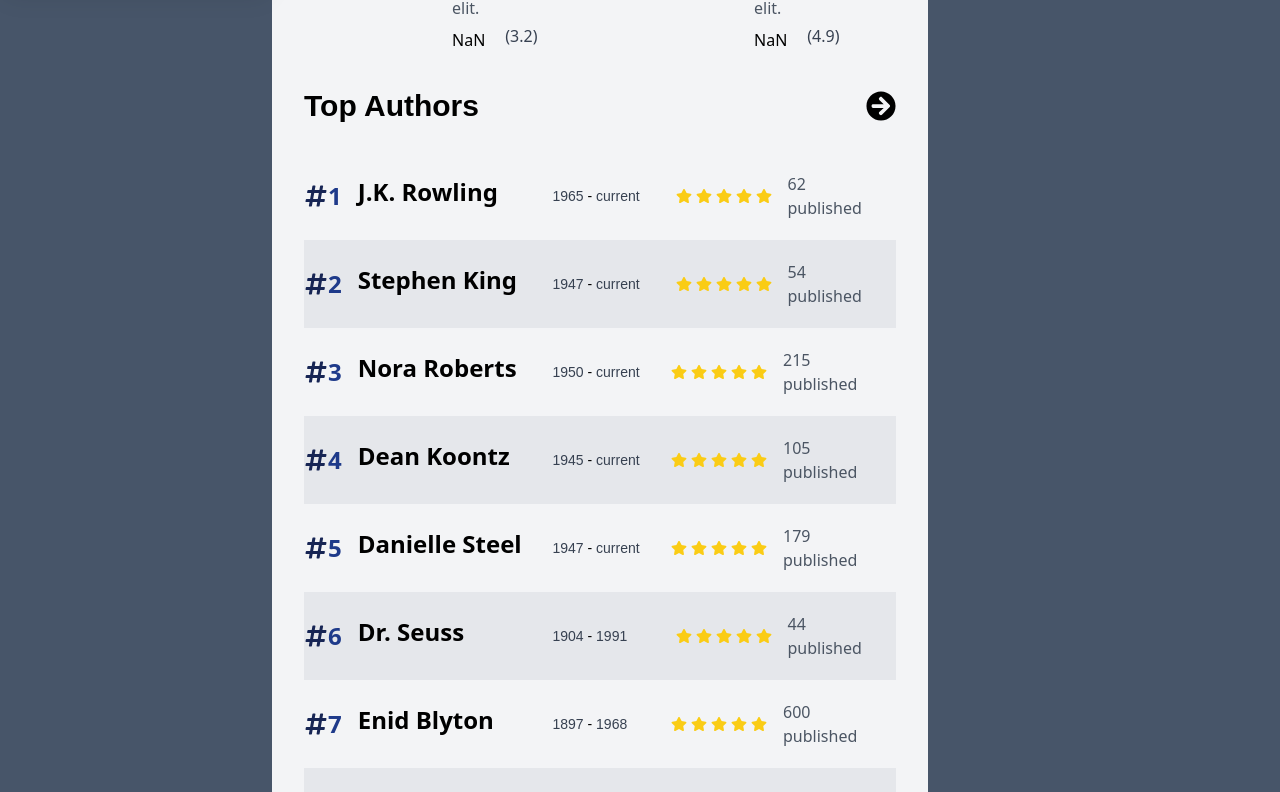
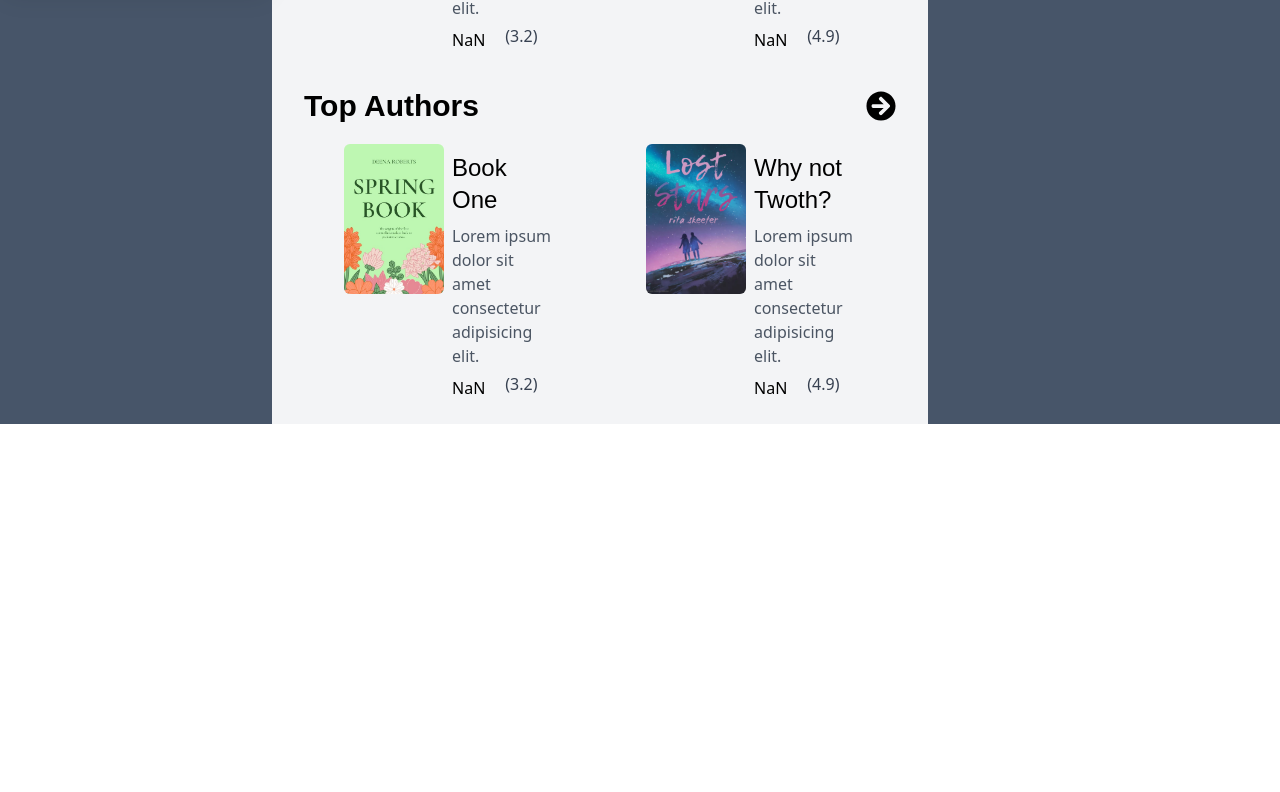
Before and after one commit to py4ephyopaing/book-app, a React (Vite) app: page / in a window 1280 px wide. Shown: the part 820-1612 px from the top of the page. After the commit the page ends 1244 px from the top, so only its background shows below. Built offline with nearby package versions, Linux system fonts and the light colour scheme.

Commit message:
Fix bookItem to BookContainer

```diff
--- a/src/pages/Home.jsx
+++ b/src/pages/Home.jsx
@@ -3,7 +3,7 @@
 import SearchBar from '../components/SearchBar';
 import Notice from '../components/Notice';
 import BookItem from '../components/BookItem';
-import AuthorListItem from '../components/AuthorListItem';
+import BookContainer from '../components/BookContainer';
 
 export default function Home() {
     let [ query, setQuery ] = useState('');
@@ -126,9 +126,7 @@
 				Top Authors <span className="hover:text-blue-950 hover:scale-90 duration-100"><FaArrowCircleRight /></span>
 			</h3>
 
-            <div className="mt-7">
-                {authors.map((i, index) => <AuthorListItem {...i} key={index} /> )}
-            </div>
+        <BookContainer books={books} />
 
         </div>
     )
```
